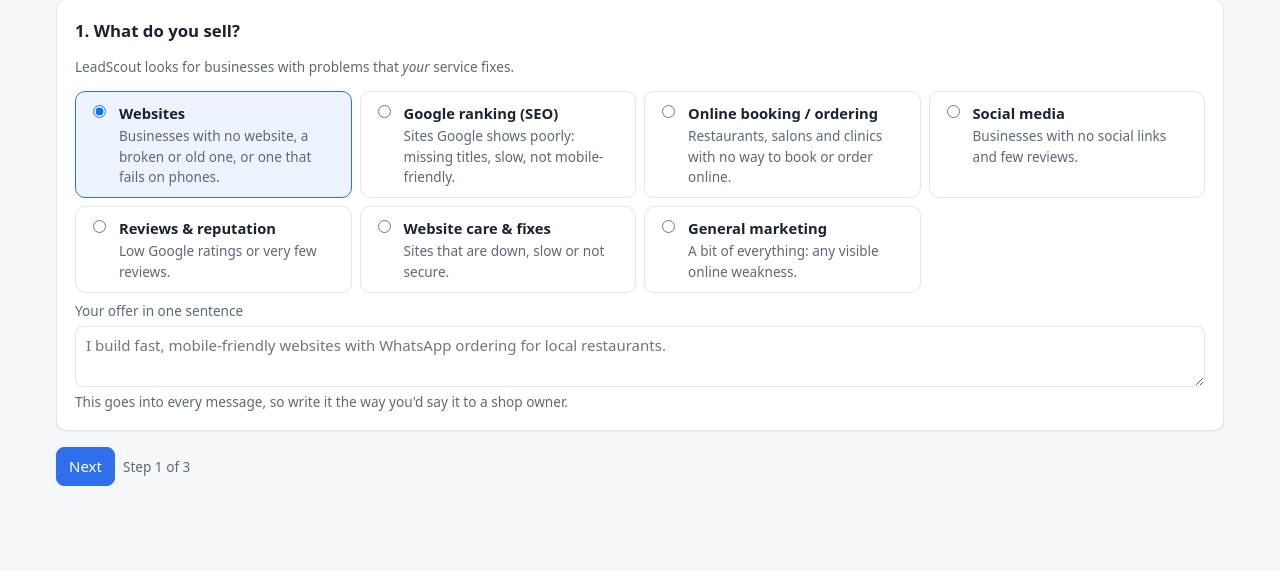
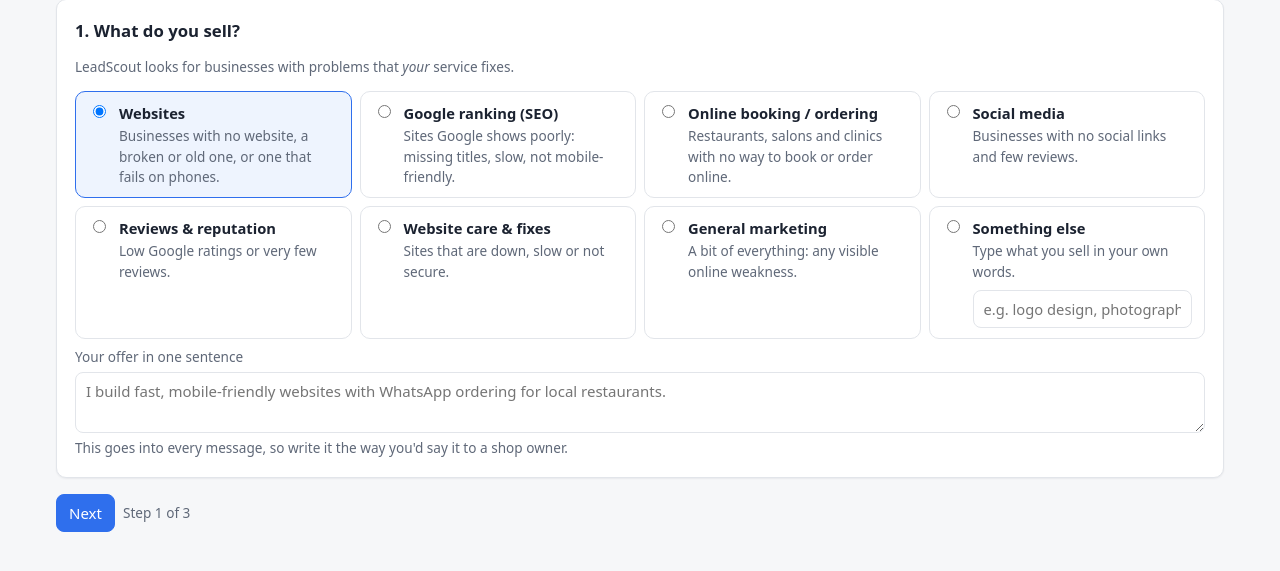
Before and after one commit to talhaakhtar257-AI/leads-, a FastAPI app: page /setup in a window 1280 px wide. Shown: the part 165-736 px from the top of the page. Run offline with FastAPI, Linux system fonts and the light colour scheme.

Commit message:
Let users type their own service and business types, and pick the area on a map
- Step 1: a 'Something else' choice to type what you sell in your own
  words (scored with the general-marketing profile).
- Step 2: an OpenStreetMap area picker. Find a typed place, or click or
  drag the pin to set the centre; the circle follows the distance
  slider. The centre is saved as center_lat/center_lon and used instead
  of looking up the area text (Google Places gets it as a location bias).
- Other business types accept plain words ('tailor, printing press',
  Urdu included): they match places tagged with that type, or with the
  word in their name. Raw key=value OSM tags still work.

Co-Authored-By: Claude Opus 5.5 <noreply@anthropic.com>
Claude-Session: https://claude.ai/code/session_01KTFgYUKC7RXSK8byTQkPhq

```diff
--- a/leadscout/config.py
+++ b/leadscout/config.py
@@ -43,8 +43,11 @@ class Campaign(BaseModel):
     location: str  # free-text place name, geocoded via OpenStreetMap Nominatim
     country_code: str = ""  # phone country code without "+", e.g. "92" or "1"
     radius_km: float = 5
+    # Optional exact centre picked on the map; when set, it's used instead of looking up `location`.
+    center_lat: float | None = Field(default=None, ge=-90, le=90)
+    center_lon: float | None = Field(default=None, ge=-180, le=180)
     categories: list[str]
-    service: str = "web_design"  # key in scoring.SERVICE_PROFILES
+    service: str = "web_design"  # key in scoring.SERVICE_PROFILES, or your own words (scored as general marketing)
     service_pitch: str = "I build fast, mobile-friendly websites for local businesses."
     language: str = "English"  # English, Urdu and Roman Urdu have built-in templates; others need a free AI key
     tone: Literal["friendly", "short"] = "friendly"
--- a/leadscout/pipeline.py
+++ b/leadscout/pipeline.py
@@ -21,6 +21,8 @@ def find_businesses(campaign: Campaign, log: Log = print) -> list[dict]:
     """Query every configured source. One failing source is logged and skipped."""
     from .sources import overpass
     center: tuple[float, float] | None = None
+    if campaign.center_lat is not None and campaign.center_lon is not None:
+        center = (campaign.center_lat, campaign.center_lon)  # picked on the map
     found: list[dict] = []
     errors: list[str] = []
     for name in campaign.sources:
@@ -31,7 +33,8 @@ def find_businesses(campaign: Campaign, log: Log = print) -> list[dict]:
                 batch = overpass.discover(campaign.location, campaign.categories, campaign.radius_km, center=center)
             elif name == "google_places":
                 from .sources.google_places import discover as places
-                batch = places(campaign.location, campaign.categories)
+                batch = places(campaign.location, campaign.categories, center=center,
+                               radius_km=campaign.radius_km)
             elif name == "foursquare":
                 from .sources.foursquare import discover as fsq
                 batch = fsq(*center, campaign.categories, campaign.radius_km)
--- a/leadscout/web/app.py
+++ b/leadscout/web/app.py
@@ -191,6 +191,7 @@ def create_app(campaign_path: str = "campaign.yaml", db_path: str = "leads.db",
                 v[k] = val
         if "source" in data and "sources" not in data:
             v["sources"] = [data["source"]]
+        v["service_custom"] = "" if v["service"] in forms.SERVICES else v["service"]
         cats = list(v.get("categories") or [])
         v["categories"] = [x for x in cats if x in forms.CATEGORY_LABELS]
         v["extra_categories"] = v.get("extra_categories") or ", ".join(x for x in cats if x not in forms.CATEGORY_LABELS)
@@ -199,6 +200,21 @@ def create_app(campaign_path: str = "campaign.yaml", db_path: str = "leads.db",
     def yaml_of(request: Request) -> str:
         p = campaign_file(request)
         return p.read_text(encoding="utf-8") if p.exists() else ""
+
+    @app.get("/api/geocode")
+    def api_geocode(q: str = ""):
+        """Find a typed place on the map (OpenStreetMap Nominatim, rate-limited and cached)."""
+        from ..sources.overpass import geocode
+        q = " ".join(q.split())[:200]
+        if not q:
+            raise HTTPException(400, "Type a place first.")
+        try:
+            lat, lon = geocode(q)
+        except ValueError as e:
+            raise HTTPException(404, str(e))
+        except Exception:
+            raise HTTPException(503, "Couldn't reach the map search right now. Check your internet and try again.")
+        return {"lat": lat, "lon": lon}
 
     @app.get("/setup", response_class=HTMLResponse)
     def setup(request: Request):
--- a/leadscout/web/forms.py
+++ b/leadscout/web/forms.py
@@ -71,18 +71,45 @@ def form_to_data(form, existing: dict[str, Any] | None) -> tuple[dict[str, Any],
             return default
 
     categories = [c for c in form.getlist("categories") if c in CATEGORY_TAGS]
-    categories += [x.strip() for x in get("extra_categories").split(",") if x.strip()]
+    for extra in (" ".join(x.split()) for x in re.split(r"[,،\n]", get("extra_categories"))):
+        if not extra or extra in categories:
+            continue
+        if "=" in extra or re.fullmatch(r"[\w ]+", extra):
+            categories.append(extra)
+        else:
+            problems.append(f"Business type '{extra}': use only letters, numbers and spaces.")
     language = get("language", "English")
     if language == "other":
         language = get("language_other") or "English"
     location = get("location")
     service = get("service", "web_design")
+    if service == "custom":
+        service = " ".join(get("service_custom").split())[:60]
+        if not service:
+            problems.append("What you sell: type it in the 'Something else' box, e.g. logo design.")
+            service = "general_marketing"
+
+    def coordinate(key: str, low: float, high: float) -> float | None:
+        raw = get(key)
+        if not raw:
+            return None
+        try:
+            value = round(float(raw), 6)
+        except ValueError:
+            return None
+        return value if low <= value <= high else None
+
+    center_lat, center_lon = coordinate("center_lat", -90, 90), coordinate("center_lon", -180, 180)
+    if center_lat is None or center_lon is None:
+        center_lat = center_lon = None
 
     data.update({
-        "name": get("name") or data.get("name") or f"{_slug(location.split(',')[0])}-{service.replace('_', '-')}",
+        "name": get("name") or data.get("name") or f"{_slug(location.split(',')[0])}-{_slug(service)}",
         "location": location,
         "country_code": re.sub(r"\D", "", get("country_code")),
         "radius_km": number("radius_km", 5, float, "Distance"),
+        "center_lat": center_lat,
+        "center_lon": center_lon,
         "categories": categories,
         "service": service,
         "service_pitch": get("service_pitch") or Campaign.model_fields["service_pitch"].default,
@@ -124,8 +151,8 @@ def friendly_errors(e: ValidationError) -> list[str]:
 
 def validate(data: dict[str, Any]) -> tuple[Campaign | None, list[str]]:
     errors = []
-    if not data.get("location"):
-        errors.append("Location: tell LeadScout where to search, e.g. 'Gulberg, Lahore, Pakistan'.")
+    if not data.get("location") and data.get("center_lat") is None:
+        errors.append("Area: type where to search, e.g. 'Gulberg, Lahore, Pakistan', or click the map.")
     if not data.get("categories"):
         errors.append("Business types: pick at least one.")
     sender = data.get("sender") or {}
@@ -144,6 +171,7 @@ def validate(data: dict[str, Any]) -> tuple[Campaign | None, list[str]]:
 
 
 def save_campaign(path: Path, data: dict[str, Any]) -> None:
+    data = {k: v for k, v in data.items() if not (k in ("center_lat", "center_lon") and v is None)}
     text = HEADER + yaml.safe_dump(data, sort_keys=False, allow_unicode=True)
     tmp = path.with_suffix(path.suffix + ".tmp")
     tmp.write_text(text, encoding="utf-8")
--- a/leadscout/web/static/app.js
+++ b/leadscout/web/static/app.js
@@ -100,6 +100,16 @@ if (wizard) {
     for (const el of step.querySelectorAll("input[required], textarea[required]")) {
       if (!el.checkValidity()) { el.reportValidity(); return false; }
     }
+    const custom = step.querySelector('input[name="service"][value="custom"]');
+    if (custom && custom.checked && !step.querySelector(".js-service-custom").value.trim()) {
+      alert("Type what you sell in the 'Something else' box.");
+      return false;
+    }
+    const area = step.querySelector("#location");
+    if (area && !area.value.trim() && !step.querySelector('input[name="center_lat"]').value) {
+      alert("Type an area or click the map to choose where to search.");
+      return false;
+    }
     if (step.querySelector('input[name="categories"]') && !step.querySelector('input[name="categories"]:checked')
         && !step.querySelector("#extra_categories").value.trim()) {
       alert("Pick at least one kind of business.");
@@ -107,7 +117,9 @@ if (wizard) {
     }
     return true;
   };
-  next.addEventListener("click", () => { if (stepValid()) { i += 1; show(); } });
+  next.addEventListener("click", () => {
+    if (stepValid()) { i += 1; show(); document.dispatchEvent(new Event("wizard:step")); }
+  });
   back.addEventListener("click", () => { i -= 1; show(); });
   show();
 }
@@ -120,3 +132,79 @@ document.querySelectorAll('select[name="language"]').forEach((sel) => {
   sel.addEventListener("change", sync);
   sync();
 });
+
+// Typing in "Something else" selects that option.
+document.querySelectorAll(".js-service-custom").forEach((input) => {
+  input.addEventListener("focus", () => {
+    const radio = input.closest("label").querySelector('input[type="radio"]');
+    if (radio) radio.checked = true;
+  });
+});
+
+// Area picker: find a typed place or click the map; the circle shows the search radius.
+function initAreaPicker() {
+  const el = document.getElementById("area-map");
+  if (!el || !window.L) return;
+  const form = el.closest("form");
+  const latInput = form.querySelector('input[name="center_lat"]');
+  const lonInput = form.querySelector('input[name="center_lon"]');
+  const radius = form.querySelector("#radius_km");
+  const status = form.querySelector(".js-area-status");
+  const area = form.querySelector("#location");
+  const map = L.map(el).setView([25, 55], 2);
+  L.tileLayer("https://tile.openstreetmap.org/{z}/{x}/{y}.png", {
+    maxZoom: 19,
+    attribution: '&copy; <a href="https://www.openstreetmap.org/copyright">OpenStreetMap</a> contributors',
+  }).addTo(map);
+  let marker = null, circle = null;
+
+  const place = (lat, lon, zoomToFit) => {
+    latInput.value = lat.toFixed(6);
+    lonInput.value = lon.toFixed(6);
+    const km = parseFloat(radius.value) || 5;
+    if (!marker) {
+      marker = L.marker([lat, lon], { draggable: true, icon: L.divIcon({ className: "pin", html: "📍", iconSize: [28, 28], iconAnchor: [14, 26] }) }).addTo(map);
+      marker.on("dragend", () => { const p = marker.getLatLng(); place(p.lat, p.lng, false); });
+      circle = L.circle([lat, lon], { radius: km * 1000, weight: 2, fillOpacity: 0.08 }).addTo(map);
+    } else {
+      marker.setLatLng([lat, lon]);
+      circle.setLatLng([lat, lon]);
+      circle.setRadius(km * 1000);
+    }
+    if (zoomToFit) map.fitBounds(circle.getBounds(), { padding: [20, 20] });
+    status.textContent = `Centre pinned at ${lat.toFixed(4)}, ${lon.toFixed(4)}. Drag the pin or click elsewhere to move it.`;
+  };
+
+  map.on("click", (e) => place(e.latlng.lat, e.latlng.lng, false));
+  radius.addEventListener("input", () => {
+    if (circle) { circle.setRadius((parseFloat(radius.value) || 5) * 1000); map.fitBounds(circle.getBounds(), { padding: [20, 20] }); }
+  });
+
+  const find = async () => {
+    const q = area.value.trim();
+    if (!q) { area.focus(); return; }
+    status.textContent = "Searching…";
+    try {
+      const r = await fetch(`/api/geocode?q=${encodeURIComponent(q)}`);
+      const data = await r.json();
+      if (!r.ok) { status.textContent = data.detail || "Place not found."; return; }
+      place(data.lat, data.lon, true);
+    } catch (e) {
+      status.textContent = "Couldn't search the map. Check your internet connection.";
+    }
+  };
+  form.querySelector(".js-find-area").addEventListener("click", find);
+  area.addEventListener("keydown", (e) => { if (e.key === "Enter") { e.preventDefault(); find(); } });
+  // Typing a different area moves the pin there, so the text and the pin never disagree.
+  area.addEventListener("change", () => { if (area.value.trim()) find(); });
+
+  if (el.dataset.lat && el.dataset.lon) {
+    place(parseFloat(el.dataset.lat), parseFloat(el.dataset.lon), true);
+  } else if (area.value.trim()) {
+    find();
+  }
+  // The wizard shows step 2 later; Leaflet needs to re-measure once it's visible.
+  document.addEventListener("wizard:step", () => {
+    setTimeout(() => { map.invalidateSize(); if (circle) map.fitBounds(circle.getBounds(), { padding: [20, 20] }); }, 50);
+  });
+}
--- a/leadscout/web/static/style.css
+++ b/leadscout/web/static/style.css
@@ -164,3 +164,10 @@ input[type=range] { padding: 0; }
 .wizard-nav { margin-top: 4px; }
 .wizard.js .step { display: none; }
 .wizard.js .step.current { display: block; }
+
+/* area picker */
+.area-row { flex-wrap: nowrap; }
+.area-row input { flex: 1; min-width: 0; }
+.area-map { height: 320px; border-radius: var(--radius); border: 1px solid var(--border); margin: 8px 0 4px; }
+.choice input[type=text], .choice input:not([type]) { width: 100%; }
+.leaflet-div-icon.pin { background: none; border: 0; font-size: 26px; line-height: 1; }
--- a/leadscout/web/templates/_campaign_fields.html
+++ b/leadscout/web/templates/_campaign_fields.html
@@ -9,6 +9,12 @@
       <span><strong>{{ title }}</strong><span class="muted small">{{ desc }}</span></span>
     </label>
     {% endfor %}
+    <label class="choice">
+      <input type="radio" name="service" value="custom" {{ 'checked' if v.service_custom }} required>
+      <span><strong>Something else</strong><span class="muted small">Type what you sell in your own words.</span>
+        <input name="service_custom" class="js-service-custom" value="{{ v.service_custom }}" maxlength="60"
+               placeholder="e.g. logo design, photography, printing" style="margin-top:6px"></span>
+    </label>
   </div>
   <label for="service_pitch">Your offer in one sentence</label>
   <textarea id="service_pitch" name="service_pitch" rows="2" placeholder="I build fast, mobile-friendly websites with WhatsApp ordering for local restaurants.">{{ v.service_pitch }}</textarea>
@@ -18,8 +24,16 @@
 <section class="card step" data-step="2">
   <h2>2. Where should it look?</h2>
   <label for="location">Area</label>
-  <input id="location" name="location" value="{{ v.location }}" required placeholder="Gulberg, Lahore, Pakistan" class="wide">
-  <div class="muted small">A neighbourhood, city and country works best.</div>
+  <div class="row area-row">
+    <input id="location" name="location" value="{{ v.location }}" placeholder="Gulberg, Lahore, Pakistan">
+    <button type="button" class="js-find-area">Find on map</button>
+  </div>
+  <div class="muted small">Type a neighbourhood, city and country and press <strong>Find on map</strong>, or just <strong>click the map</strong> to choose the centre.</div>
+  <div id="area-map" class="area-map" data-lat="{{ v.center_lat if v.center_lat is not none else '' }}"
+       data-lon="{{ v.center_lon if v.center_lon is not none else '' }}"></div>
+  <div class="muted small js-area-status">{% if v.center_lat is not none %}Centre pinned on the map.{% endif %}</div>
+  <input type="hidden" name="center_lat" value="{{ v.center_lat if v.center_lat is not none else '' }}">
+  <input type="hidden" name="center_lon" value="{{ v.center_lon if v.center_lon is not none else '' }}">
   <label for="radius_km">Distance around it: <output id="radius_out">{{ '%g' % v.radius_km }}</output> km</label>
   <input id="radius_km" name="radius_km" type="range" min="0.5" max="{{ [50, v.radius_km] | max }}" step="0.5" value="{{ v.radius_km }}"
          oninput="document.getElementById('radius_out').value = this.value" class="wide">
@@ -29,8 +43,9 @@
     <label class="check"><input type="checkbox" name="categories" value="{{ key }}" {{ 'checked' if key in v.categories }}> {{ label }}</label>
     {% endfor %}
   </div>
-  <label for="extra_categories">Other kinds (optional, advanced)</label>
-  <input id="extra_categories" name="extra_categories" value="{{ v.extra_categories }}" placeholder="shop=tailor, amenity=driving_school" class="wide">
+  <label for="extra_categories">Other kinds, in your own words (optional)</label>
+  <input id="extra_categories" name="extra_categories" value="{{ v.extra_categories }}" placeholder="tailor, printing press, wedding hall" class="wide">
+  <div class="muted small">Separate with commas. LeadScout finds places of that type, or with that word in their name.</div>
   <label for="country_code">Phone country code</label>
   <input id="country_code" name="country_code" value="{{ v.country_code }}" placeholder="92" inputmode="numeric" style="max-width:120px">
   <div class="muted small">Without the +. Used to make WhatsApp links work (92 = Pakistan, 1 = USA, 44 = UK, 971 = UAE).</div>
--- a/leadscout/web/templates/dashboard.html
+++ b/leadscout/web/templates/dashboard.html
@@ -6,7 +6,7 @@
 <div class="page-head">
   <div>
     <h1>{{ campaign.name }}</h1>
-    <div class="muted">{{ campaign.categories | map('replace', '_', ' ') | join(', ') }} within {{ '%g' % campaign.radius_km }} km of {{ campaign.location }} · selling <strong>{{ SERVICES[campaign.service][0] if campaign.service in SERVICES else campaign.service }}</strong></div>
+    <div class="muted">{{ campaign.categories | map('replace', '_', ' ') | join(', ') }} within {{ '%g' % campaign.radius_km }} km of {{ campaign.location or 'the spot pinned on the map' }} · selling <strong>{{ SERVICES[campaign.service][0] if campaign.service in SERVICES else campaign.service }}</strong></div>
   </div>
   <div class="row">
     {% if review_count %}<a class="btn primary" href="/review">Review {{ review_count }} draft{{ 's' if review_count != 1 }}</a>{% endif %}
--- a/leadscout/web/templates/settings.html
+++ b/leadscout/web/templates/settings.html
@@ -1,5 +1,6 @@
 {% extends "base.html" %}
 {% block title %}Settings · LeadScout{% endblock %}
+{% block head %}<link rel="stylesheet" href="/static/vendor/leaflet/leaflet.css">{% endblock %}
 {% block content %}
 <div class="page-head">
   <div><h1>Settings</h1><div class="muted">Campaign <strong>{{ v.name }}</strong> · saved in {{ campaign_file }}</div></div>
@@ -50,3 +51,4 @@
   </form>
 </details>
 {% endblock %}
+{% block scripts %}<script src="/static/vendor/leaflet/leaflet.js"></script><script>initAreaPicker();</script>{% endblock %}
--- a/leadscout/web/templates/setup.html
+++ b/leadscout/web/templates/setup.html
@@ -1,5 +1,6 @@
 {% extends "base.html" %}
 {% block title %}Get started · LeadScout{% endblock %}
+{% block head %}<link rel="stylesheet" href="/static/vendor/leaflet/leaflet.css">{% endblock %}
 {% block content %}
 <div class="page-head">
   <div><h1>Welcome to LeadScout</h1>
@@ -17,3 +18,4 @@
   </div>
 </form>
 {% endblock %}
+{% block scripts %}<script src="/static/vendor/leaflet/leaflet.js"></script><script>initAreaPicker();</script>{% endblock %}
```
Also changed, not shown: leadscout/sources/google_places.py (+7 -2 lines), leadscout/sources/overpass.py (+12 -2 lines), tests/test_setup.py (+37 -1 lines), tests/test_sources.py (+29 -0 lines), tests/test_sources_extra.py (+10 -0 lines), README.md.
